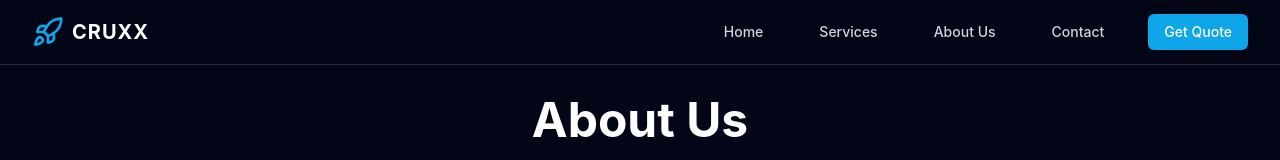
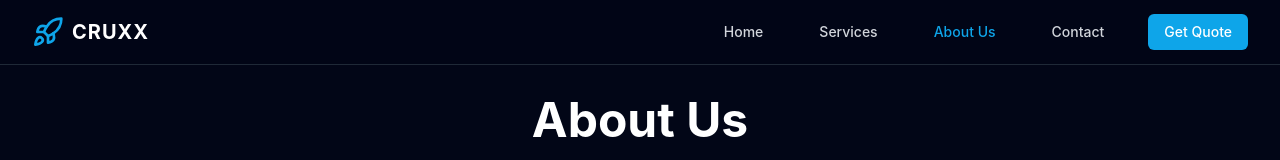
Before and after one commit to cruxxsolutions/Website, a React (Vite) app in the folder client/: page /about in a window 1280 px wide. Shown: the top 160 px of the page. Built offline with nearby package versions, Linux system fonts and the light colour scheme.

Commit message:
Update Navbar.jsx
-misc

```diff
--- a/client/src/components/Navbar.jsx
+++ b/client/src/components/Navbar.jsx
@@ -1,9 +1,14 @@
 import React, { useState } from 'react';
-import { Link } from 'react-router-dom';
+import { Link, useLocation } from 'react-router-dom';
 import { Menu, X, Rocket } from 'lucide-react';
 
 const Navbar = () => {
     const [isOpen, setIsOpen] = useState(false);
+    const location = useLocation();
+
+    const isActive = (path) => {
+        return location.pathname === path ? 'text-primary' : 'text-gray-300';
+    };
 
     return (
         <nav className="fixed w-full z-50 bg-darker/80 backdrop-blur-md border-b border-gray-800">
@@ -17,10 +22,10 @@ const Navbar = () => {
                     </div>
                     <div className="hidden md:block">
                         <div className="ml-10 flex items-baseline space-x-8">
-                            <Link to="/" className="text-gray-300 hover:text-primary px-3 py-2 rounded-md text-sm font-medium transition-colors">Home</Link>
-                            <Link to="/services" className="text-gray-300 hover:text-primary px-3 py-2 rounded-md text-sm font-medium transition-colors">Services</Link>
-                            <Link to="/about" className="text-gray-300 hover:text-primary px-3 py-2 rounded-md text-sm font-medium transition-colors">About Us</Link>
-                            <Link to="/contact" className="text-gray-300 hover:text-primary px-3 py-2 rounded-md text-sm font-medium transition-colors">Contact</Link>
+                            <Link to="/" className={`${isActive('/')} hover:text-primary px-3 py-2 rounded-md text-sm font-medium transition-colors`}>Home</Link>
+                            <Link to="/services" className={`${isActive('/services')} hover:text-primary px-3 py-2 rounded-md text-sm font-medium transition-colors`}>Services</Link>
+                            <Link to="/about" className={`${isActive('/about')} hover:text-primary px-3 py-2 rounded-md text-sm font-medium transition-colors`}>About Us</Link>
+                            <Link to="/contact" className={`${isActive('/contact')} hover:text-primary px-3 py-2 rounded-md text-sm font-medium transition-colors`}>Contact</Link>
                             <Link to="/contact" className="bg-primary hover:bg-sky-600 text-white px-4 py-2 rounded-md text-sm font-medium transition-colors">Get Quote</Link>
                         </div>
                     </div>
@@ -39,10 +44,10 @@ const Navbar = () => {
             {isOpen && (
                 <div className="md:hidden bg-darker border-b border-gray-800">
                     <div className="px-2 pt-2 pb-3 space-y-1 sm:px-3">
-                        <Link to="/" className="text-gray-300 hover:text-primary block px-3 py-2 rounded-md text-base font-medium">Home</Link>
-                        <Link to="/about" className="text-gray-300 hover:text-primary block px-3 py-2 rounded-md text-base font-medium">About Us</Link>
-                        <Link to="/services" className="text-gray-300 hover:text-primary block px-3 py-2 rounded-md text-base font-medium">Services</Link>
-                        <Link to="/contact" className="text-gray-300 hover:text-primary block px-3 py-2 rounded-md text-base font-medium">Contact</Link>
+                        <Link to="/" className={`${isActive('/')} hover:text-primary block px-3 py-2 rounded-md text-base font-medium`}>Home</Link>
+                        <Link to="/about" className={`${isActive('/about')} hover:text-primary block px-3 py-2 rounded-md text-base font-medium`}>About Us</Link>
+                        <Link to="/services" className={`${isActive('/services')} hover:text-primary block px-3 py-2 rounded-md text-base font-medium`}>Services</Link>
+                        <Link to="/contact" className={`${isActive('/contact')} hover:text-primary block px-3 py-2 rounded-md text-base font-medium`}>Contact</Link>
                     </div>
                 </div>
             )}
```
